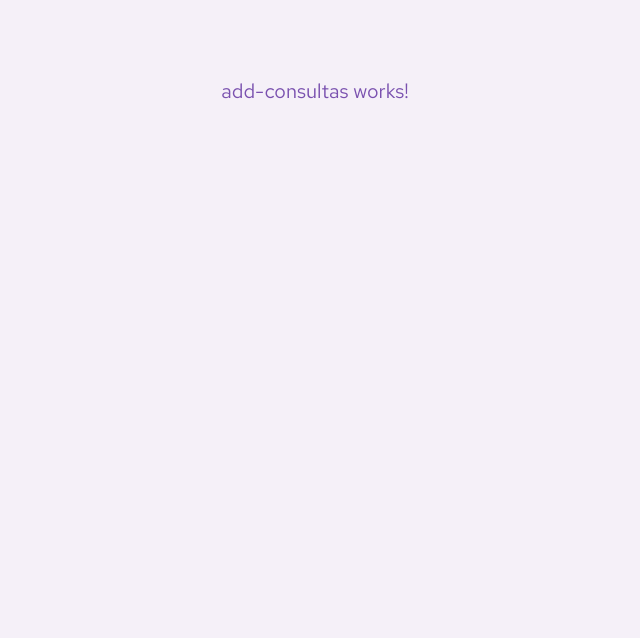
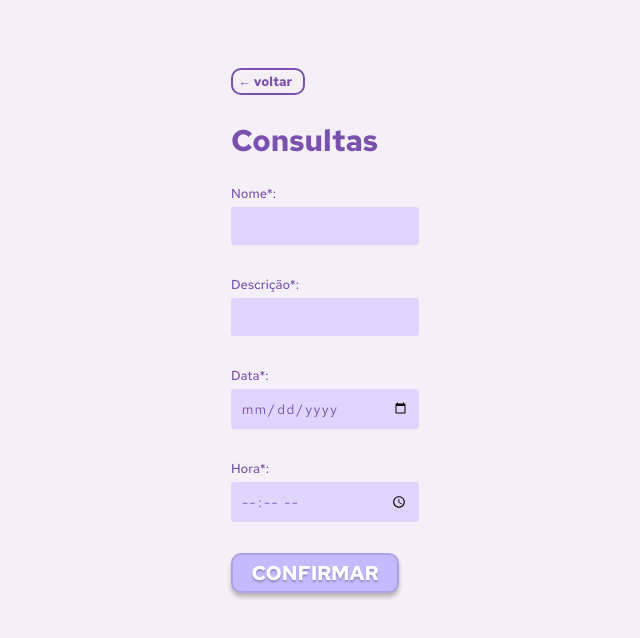
Before and after one commit to enzocsantos18/caretaker-angular, an Angular app: page /consulta in a window 1280 px wide. Shown: the top 638 px of the page, without its empty margins (325-965 px from the left). Built offline with nearby package versions, Linux system fonts and the light colour scheme.

Commit message:
Alteração dos inputs nas páginas de alerme, consulta e medicamento

```diff
--- a/src/app/add-alarme/add-alarme.component.html
+++ b/src/app/add-alarme/add-alarme.component.html
@@ -1 +1,29 @@
-<p>add-alarme works!</p>
+<a [routerLink]="['/main']"
+  ><div class="return"><b>← voltar</b></div></a
+>
+<h2>Alarme</h2>
+
+<div *ngIf="!sucesso">
+  <div class="label">
+    Data*: <br />
+    <input type="date" [(ngModel)]="data" />
+  </div>
+  <br />
+  <div class="label">
+    Hora*: <br />
+    <input type="time" [(ngModel)]="time" />
+  </div>
+  <br />
+
+  <div class="button" (click)="adicionar()">CONFIRMAR</div>
+  <br />
+</div>
+
+<div *ngIf="sucesso">
+  <h2>Sucesso!</h2>
+  O medicamento foi adicionado com sucesso! :)<br /><br />
+  <div *ngFor="let infos of info.get_lista_medicamentos(); index as i">
+    <p>{{ infos.medicamento }}</p>
+    <p>{{ infos.dosagem }}</p>
+  </div>
+</div>
--- a/src/app/add-alarme/add-alarme.component.ts
+++ b/src/app/add-alarme/add-alarme.component.ts
@@ -1,4 +1,5 @@
 import { Component, OnInit } from '@angular/core';
+import { InfoService } from '../info.service';
 
 @Component({
   selector: 'app-add-alarme',
@@ -6,10 +7,21 @@ import { Component, OnInit } from '@angular/core';
   styleUrls: ['./add-alarme.component.css']
 })
 export class AddAlarmeComponent implements OnInit {
+  sucesso = false;
+  medicamento: string ='';
+  data: string ='';
+  time: string ='';
 
-  constructor() { }
+  constructor(public info: InfoService) {}
 
-  ngOnInit(): void {
+  ngOnInit() {}
+
+  adicionar() {
+    if (this.data === '' || this.time === '') {
+      return alert('Preencha todos os campos!');
+    }
+    alert("este alarme irá ser agendado")
   }
 
+
 }
--- a/src/app/add-consultas/add-consultas.component.html
+++ b/src/app/add-consultas/add-consultas.component.html
@@ -1 +1,40 @@
-<p>add-consultas works!</p>
+<a [routerLink]="['/main']"
+  ><div class="return"><b>← voltar</b></div></a
+>
+<h2>Consultas</h2>
+
+<div *ngIf="!sucesso">
+  <div class="label">
+    Nome*: <br />
+    <input type="textfield" [(ngModel)]="nome" />
+  </div>
+  <br />
+  <div class="label">
+    Descrição*: <br />
+    <input type="textfield" [(ngModel)]="descricao" />
+  </div>
+  <br />
+  <div class="label">
+    Data*: <br />
+    <input type="date" [(ngModel)]="data" />
+  </div>
+  <br />
+
+  <div class="label">
+    Hora*: <br />
+    <input type="time" [(ngModel)]="hora" />
+  </div>
+  <br />
+
+  <div class="button" (click)="adicionar()">CONFIRMAR</div>
+  <br />
+</div>
+
+<div *ngIf="sucesso">
+  <h2>Sucesso!</h2>
+  O medicamento foi adicionado com sucesso! :)<br /><br />
+  <div *ngFor="let infos of info.get_lista_medicamentos(); index as i">
+    <p>{{ infos.medicamento }}</p>
+    <p>{{ infos.dosagem }}</p>
+  </div>
+</div>
--- a/src/app/add-consultas/add-consultas.component.ts
+++ b/src/app/add-consultas/add-consultas.component.ts
@@ -1,4 +1,5 @@
 import { Component, OnInit } from '@angular/core';
+import { InfoService } from '../info.service';
 
 @Component({
   selector: 'app-add-consultas',
@@ -6,10 +7,22 @@ import { Component, OnInit } from '@angular/core';
   styleUrls: ['./add-consultas.component.css']
 })
 export class AddConsultasComponent implements OnInit {
+  sucesso = false;
+  nome: string ='';
+  descricao: string = '';
+  data: string ='';
+  hora: string ='';
+  tratamento: string='';
 
-  constructor() { }
+  constructor(public info: InfoService) {}
 
-  ngOnInit(): void {
+  ngOnInit() {}
+
+  adicionar() {
+    if (this.data === '' || this.hora === '' || this.nome ==='') {
+      return alert('Preencha todos os campos!');
+    }
+    alert("este alarme irá ser agendado")
   }
 
 }
--- a/src/app/add-medic/add-medic.component.html
+++ b/src/app/add-medic/add-medic.component.html
@@ -1,7 +1,8 @@
 <a [routerLink]="['/main']"
   ><div class="return"><b>← voltar</b></div></a
 >
-<br /><br />
+<h2>Medicamentos</h2>
+
 <div *ngIf="!sucesso">
   <div class="label">
     Medicamento*: <br />
--- a/src/app/agenda/agenda.component.html
+++ b/src/app/agenda/agenda.component.html
@@ -1,3 +1,6 @@
+<a [routerLink]="['/main']"
+  ><div class="return"><b>← voltar</b></div></a
+>
 <h2>Agenda</h2>
 <div *ngIf="!data">
   <h5>Maio 2022</h5>
@@ -67,5 +70,3 @@
 </div>
 
 <div *ngIf="data"></div>
-
-<a [routerLink]="['/main']">voltar</a>
--- a/src/app/area-paciente/area-paciente.component.html
+++ b/src/app/area-paciente/area-paciente.component.html
@@ -13,14 +13,16 @@
           <div class="select-icon">
             <span class="material-icons">medical_services</span>
           </div>
-        </a>
         <p class="select-text">adicionar medicamentos</p>
+      </a>
       </div>
       <div class="item-wrapper">
-        <div class="select-icon" (click)="click_icon('consultas')">
+        <a [routerLink]="['/consulta']">
+        <div class="select-icon">
           <span class="material-icons">pending_actions</span>
         </div>
         <p class="select-text">adicionar consultas</p>
+        </a>
       </div>
 
       <!-- <div class="item-wrapper">
@@ -40,10 +42,12 @@
       </div> -->
 
       <div class="item-wrapper">
-        <div class="select-icon" (click)="click_icon('adicionar alarme')">
+        <a [routerLink]="['/alarme']">
+        <div class="select-icon">
           <span class="material-icons">alarm</span>
         </div>
         <p class="select-text">adicionar alarme</p>
+      </a>
       </div>
 
       <div class="item-wrapper">
@@ -51,8 +55,6 @@
           <div class="select-icon">
             <span class="material-icons">calendar_month</span>
           </div>
-        </a>
-        <a [routerLink]="['/agenda']">
           <p class="select-text">agenda</p>
         </a>
       </div>
```
